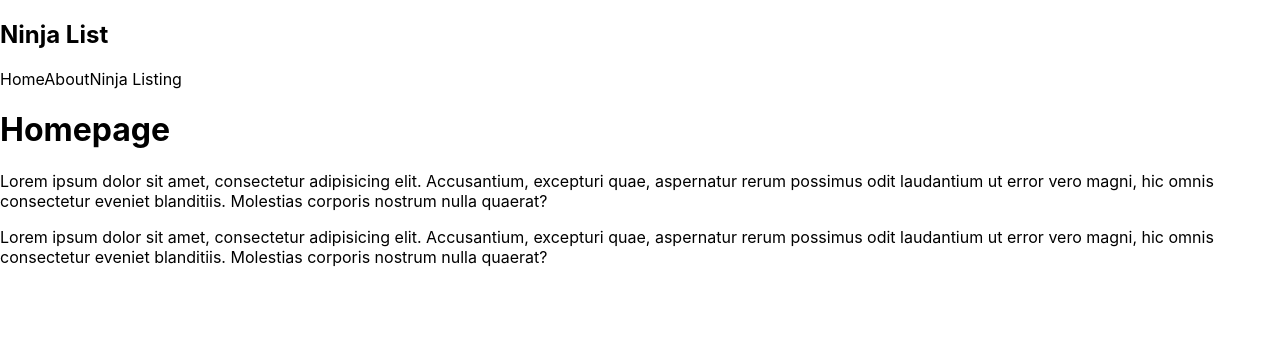
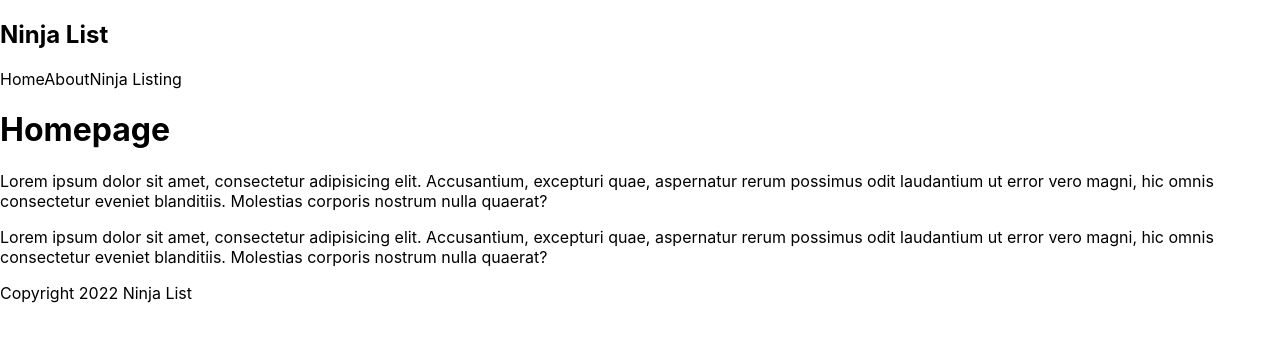
Before and after one commit to irahrosete/ninja-nextjs, a Next.js app: page / in a window 1280 px wide. Shown: the top 342 px of the page. Built offline with nearby package versions, Linux system fonts and the light colour scheme.

Commit message:
create footer

```diff
--- /dev/null
+++ b/components/Footer.js
@@ -0,0 +1,9 @@
+const Footer = () => {
+    return (
+        <div>
+            Copyright 2022 Ninja List
+        </div>
+     )
+}
+
+export default Footer
--- a/pages/index.js
+++ b/pages/index.js
@@ -1,5 +1,6 @@
 import Head from 'next/head'
 import Image from 'next/image'
+import Footer from '../components/Footer'
 import Navbar from '../components/Navbar'
 import styles from '../styles/Home.module.css'
 
@@ -10,6 +11,7 @@ export default function Home() {
       <h1>Homepage</h1>
       <p>Lorem ipsum dolor sit amet, consectetur adipisicing elit. Accusantium, excepturi quae, aspernatur rerum possimus odit laudantium ut error vero magni, hic omnis consectetur eveniet blanditiis. Molestias corporis nostrum nulla quaerat?</p>
       <p>Lorem ipsum dolor sit amet, consectetur adipisicing elit. Accusantium, excepturi quae, aspernatur rerum possimus odit laudantium ut error vero magni, hic omnis consectetur eveniet blanditiis. Molestias corporis nostrum nulla quaerat?</p>
+      <Footer />
     </div>
   )
 }
```
